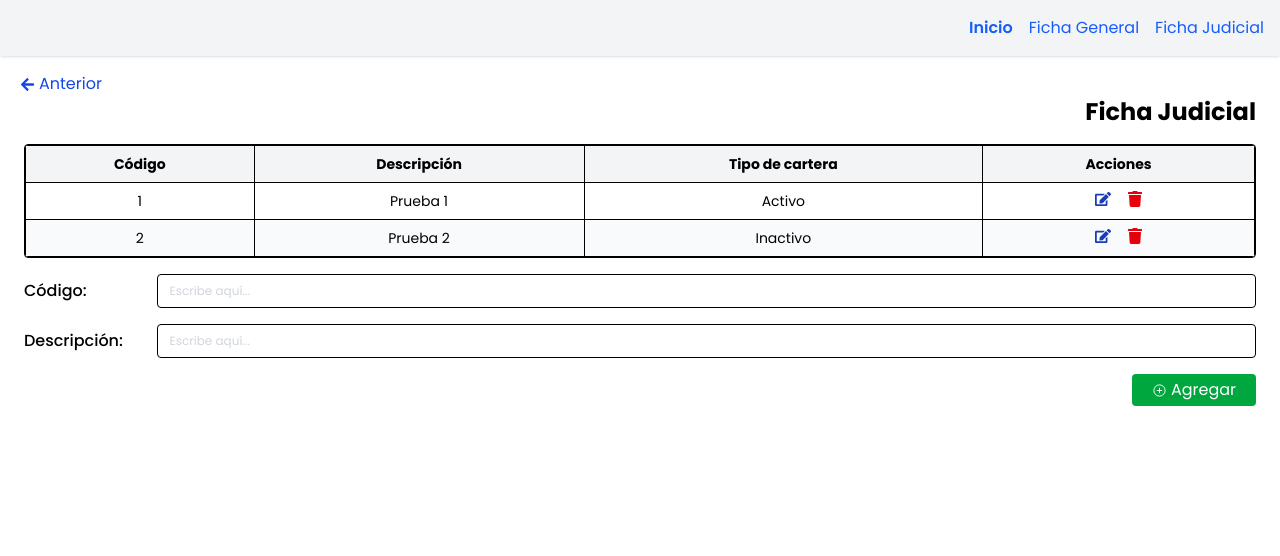
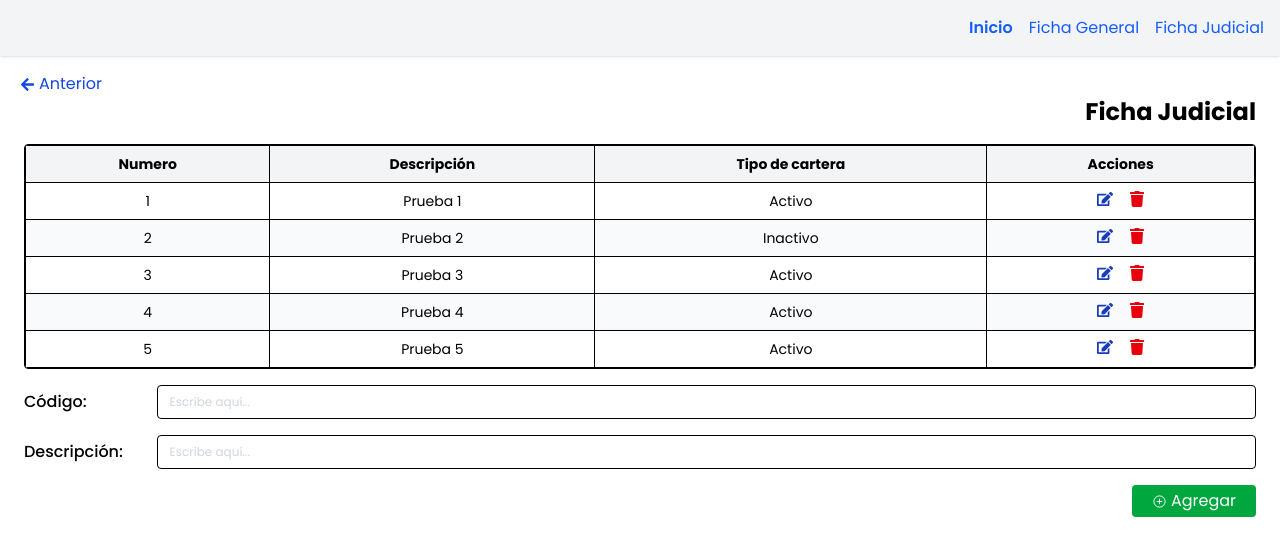
Before and after one commit to percycordova/example-arqui, a React (Vite) app: page /legal in a window 1280 px wide. Shown: the top 556 px of the page. Built offline with nearby package versions, Linux system fonts and the light colour scheme; the HTML template or start-up script is replaced by a standard one.

Commit message:
Renderización

```diff
--- a/src/app/router/RootRouter.tsx
+++ b/src/app/router/RootRouter.tsx
@@ -1,15 +1,17 @@
 import { BrowserRouter as Router, Routes, Route } from 'react-router-dom'
-import { Suspense, lazy } from 'react'
 import AppLayout from '../../common/layout/AppLayout'
-const HomePage = lazy(() => import('@app/pages/HomePage'))
-const CustomerRecordPage = lazy(() => import('@customer/pages/CustomerRecordPage'))
-const LegalRecordPage = lazy(() => import('@legal/pages/LegalRecordPage'))
-const NotFoundPage = lazy(() => import('@app/pages/NotFoundPage'))
+import HomePage from '../pages/HomePage'
+import CustomerRecordPage from '@/modules/customer-record/pages/CustomerRecordPage'
+import LegalRecordPage from '@/modules/legal-record/pages/LegalRecordPage'
+import NotFoundPage from '../pages/NotFoundPage'
+//const HomePage = lazy(() => import('@app/pages/HomePage'))
+//const CustomerRecordPage = lazy(() => import('@customer/pages/CustomerRecordPage'))
+//const LegalRecordPage = lazy(() => import('@legal/pages/LegalRecordPage'))
+//const NotFoundPage = lazy(() => import('@app/pages/NotFoundPage'))
 
 export const AppRouter = () => {
   return (
     <Router>
-      <Suspense fallback={<div className="p-6">Cargando...</div>}>
         <Routes>
           <Route element={<AppLayout />}>
             <Route path="/" element={<HomePage />} />
@@ -18,7 +20,7 @@ export const AppRouter = () => {
             <Route path="*" element={<NotFoundPage />} />
           </Route>
         </Routes>
-      </Suspense>
+
     </Router>
   )
 }
--- a/src/modules/customer-record/pages/CustomerRecordPage.tsx
+++ b/src/modules/customer-record/pages/CustomerRecordPage.tsx
@@ -16,7 +16,6 @@ const dataReference: Cliente[] = [
 ];
 
 const CustomerRecordPage = () => {
-  const [clientes, setClientes] = useState<Cliente[]>(dataReference);
   const [description, setDescripcion] = useState("");
 
   return (
@@ -25,10 +24,10 @@ const CustomerRecordPage = () => {
 
       <TableCrud
         headers={["Nombre", "Tipo", "Estado"]}
-        data={clientes.map((c) => [c.nombre, c.tipo, c.estado])}
-        onEdit={(index) => console.log("Editar cliente:", clientes[index])}
+        data={dataReference.map((c) => [c.nombre, c.tipo, c.estado])}
+        onEdit={(index) => console.log("Editar cliente:", dataReference[index])}
         onDelete={(index) =>
-          setClientes((prev) => prev.filter((_, i) => i !== index))
+          console.log("Eliminar cliente:", dataReference[index])
         }
       />
 
--- a/src/modules/legal-record/pages/LegalRecordPage.tsx
+++ b/src/modules/legal-record/pages/LegalRecordPage.tsx
@@ -10,26 +10,27 @@ interface Cliente {
   cartera: string;
 }
 
-const dataReference: Cliente[] = [
+  const dataReference: Cliente[] = [
   { codigo: 1, descripcion: "Prueba 1", cartera: "Activo" },
   { codigo: 2, descripcion: "Prueba 2", cartera: "Inactivo" },
-];
+  { codigo: 3, descripcion: "Prueba 3", cartera: "Activo" },
+  { codigo: 4, descripcion: "Prueba 4", cartera: "Activo" },
+  { codigo: 5, descripcion: "Prueba 5", cartera: "Activo" },
+  ];
 
 const LegalRecordPage = () => {
-  const [clientes, setClientes] = useState<Cliente[]>(dataReference);
   const [codigo, setCodigo] = useState("");
   const [description, setDescripcion] = useState("");
-
   return (
     <div className="px-6">
       <h1 className="flex justify-end text-2xl font-bold mb-4">Ficha Judicial</h1>
 
       <TableCrud
-        headers={["Código", "Descripción", "Tipo de cartera"]}
-        data={clientes.map((c) => [c.codigo, c.descripcion, c.cartera])}
-        onEdit={(index) => console.log("Editar cliente:", clientes[index])}
+        headers={["Numero", "Descripción", "Tipo de cartera"]}
+        data={dataReference.map((c) => [c.codigo, c.descripcion, c.cartera])}
+        onEdit={(index) => console.log("Editar cliente:", dataReference[index])}
         onDelete={(index) =>
-          setClientes((prev) => prev.filter((_, i) => i !== index))
+          console.log("Eliminar cliente:", dataReference[index])
         }
       />
       <InputField description="Código:" onValueChange={setCodigo} />
```
